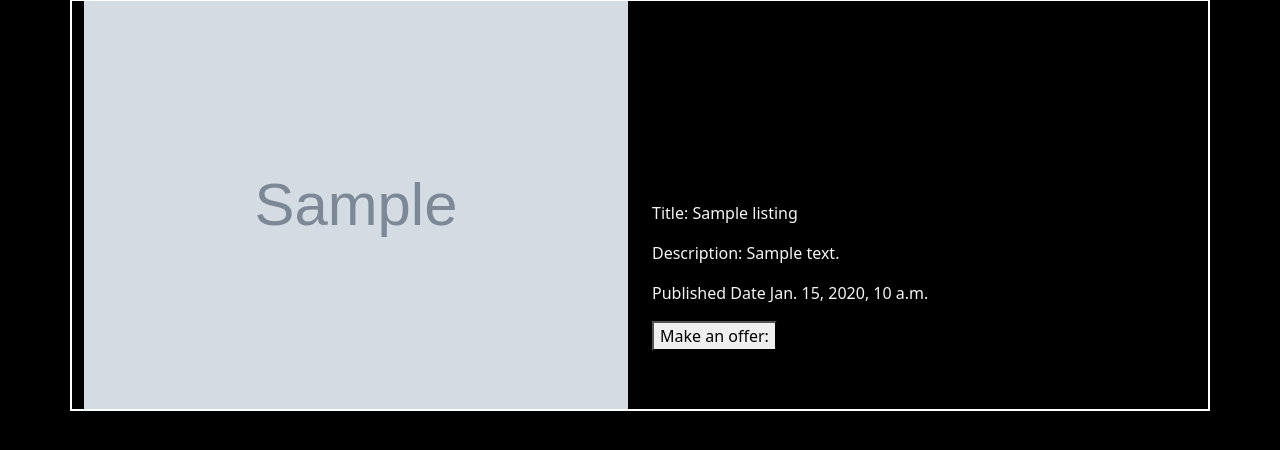
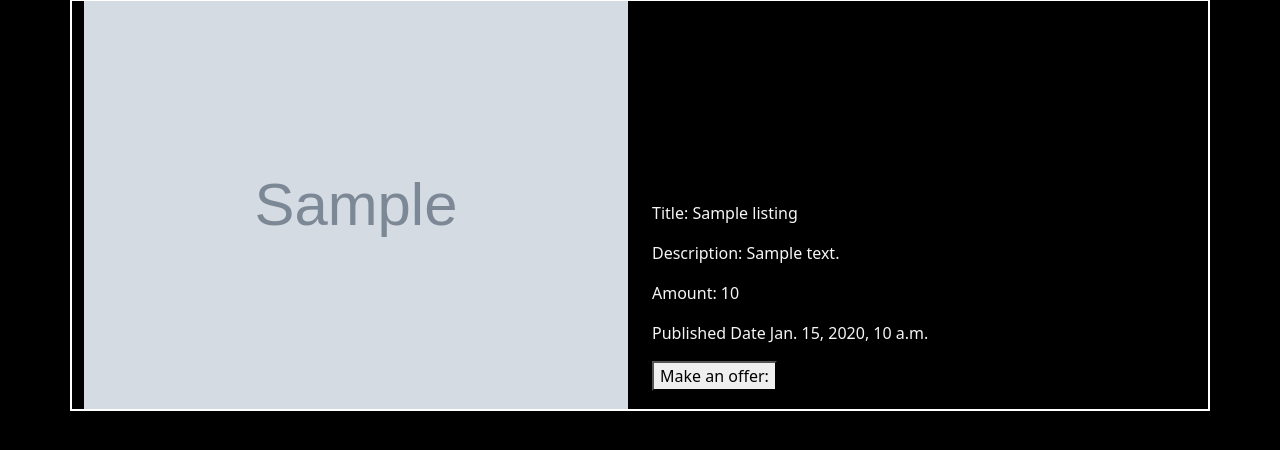
Before and after one commit to L-Husk/CS360Project, a Django app: page /listings/1/details in a window 1280 px wide. Shown: the part 125-575 px from the top of the page. Run offline with Django 5.2, Linux system fonts and the light colour scheme; tables that the repository leaves empty hold one stand-in row (values such as "Sample post"); grey boxes marked "Sample" are stand-in pictures; some libraries are stand-ins or nearby versions.

Commit message:
amount display

```diff
--- a/listings/forms.py
+++ b/listings/forms.py
@@ -5,7 +5,7 @@ from .models import Pending
 class UserForm(forms.ModelForm):
     class Meta:
         model = Listing
-        fields = ['item_name', 'item_desc','img']
+        fields = ['item_name', 'item_desc','amount','img']
 
 class OfferForm(forms.ModelForm):
     class Meta:
--- a/listings/templates/listings/index.html
+++ b/listings/templates/listings/index.html
@@ -23,7 +23,7 @@
                         </div>
                     </a>
                 <p class="test-center mt-2 mb-0"> Title: {{ posts.item_name }}</p>
-                <p class="test-center mt-2 mb-0"> Amount: {{ posts.item_name }}</p>
+                <p class="test-center mt-2 mb-0"> Amount: {{ posts.amount }}</p>
             </div>
             </div>
         {% endfor %}
--- a/listings/templates/listings/listingdetails.html
+++ b/listings/templates/listings/listingdetails.html
@@ -14,6 +14,7 @@
 			<div class="col-6" style="padding-top: 150pt;">
 				<p>Title: {{ post.item_name }} </p>
 				<p>Description: {{ post.item_desc }}</p>
+				<p>Amount: {{ post.amount }}</p>
 				<p>Published Date {{ post.pub_date }}</p>
 				<script>
 					function show() {
--- a/users/templates/users/profile.html
+++ b/users/templates/users/profile.html
@@ -14,7 +14,7 @@
 		{% if user.profile.partner %}
 		> Current Partner: {{user.profile.partner.username}}
 		{% else %}
-			Current Partner: No Current Partner
+		> Current Partner: No Current Partner
 		{% endif %}
 	</div>
 
```
